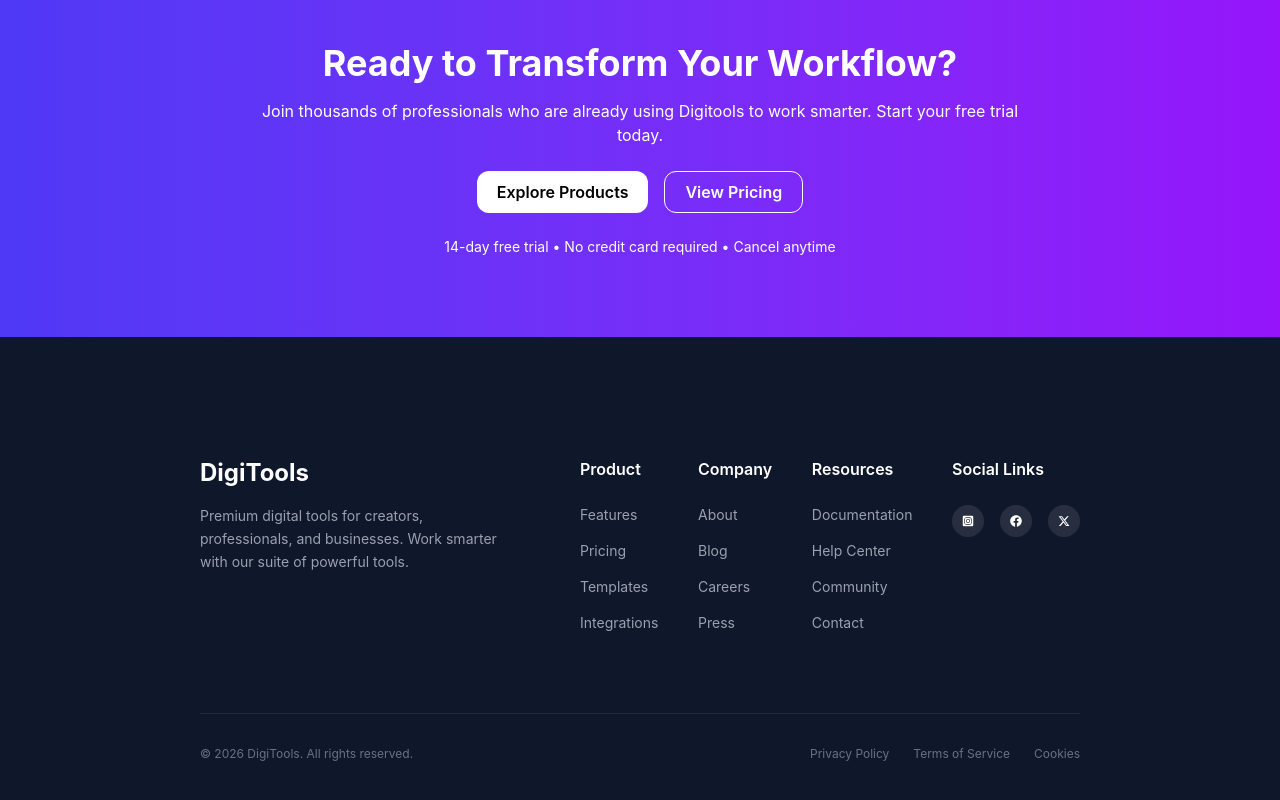
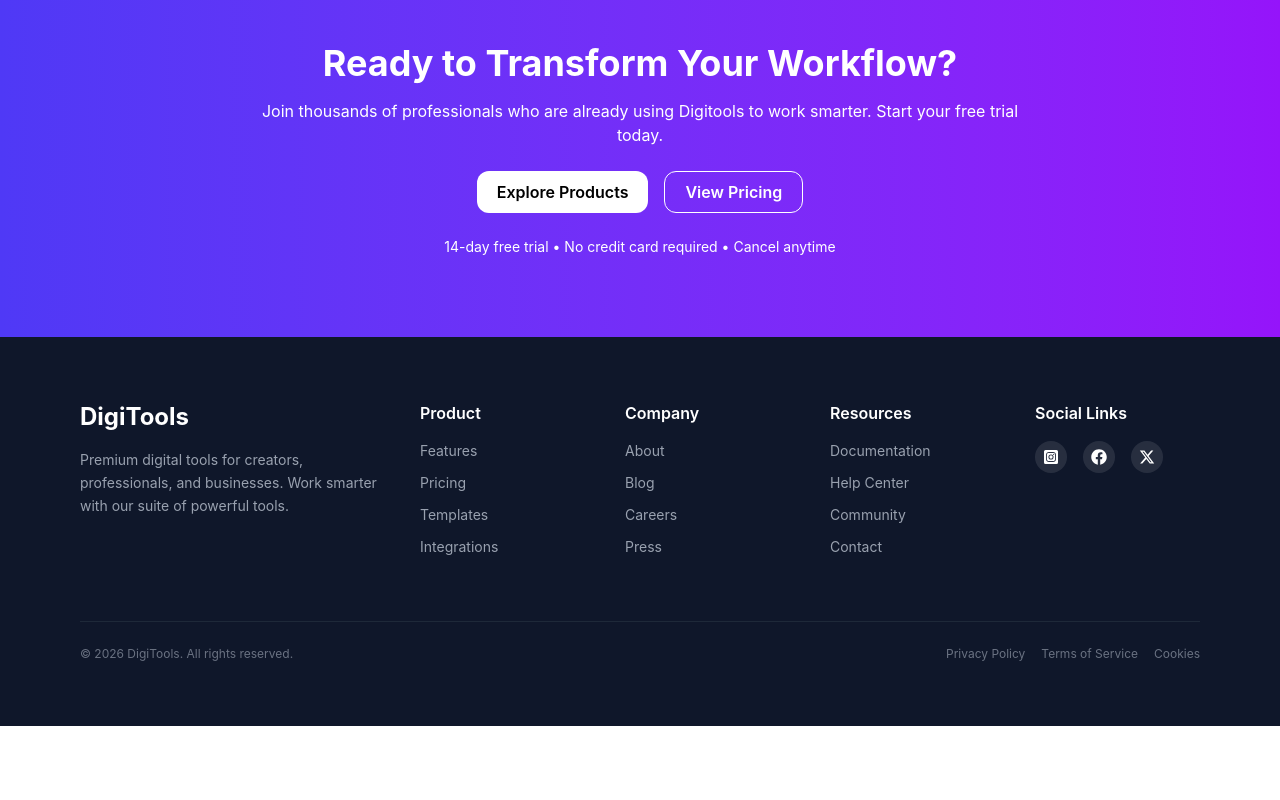
Before and after one commit to pialahmed513-commits/B13-A6-Parvez-Ahmed-Pial, a React (Vite) app: page / in a window 1280 px wide. Shown: the part 3738-4538 px from the top of the page. After the commit the page ends 4464 px from the top, so only its background shows below. Built offline with nearby package versions, Linux system fonts and the light colour scheme.

Commit message:
fixed some bugs

```diff
--- a/src/Component/Footer/Footer.jsx
+++ b/src/Component/Footer/Footer.jsx
@@ -2,11 +2,13 @@ import React from 'react';
 import { FaFacebook } from "react-icons/fa";
 import { FaInstagramSquare } from "react-icons/fa";
 import { FaXTwitter } from "react-icons/fa6";
+
 const Footer = () => {
   return (
-    <footer className="bg-[#0f172a] text-white py-[120px] px-[200px]">
+    <footer className="bg-[#0f172a] text-white py-16 px-5 md:px-10 lg:px-20">
       <div className="max-w-[1200px] mx-auto">
-        <div className="flex justify-between items-start gap-20">
+
+        <div className="flex flex-col lg:flex-row justify-between items-start gap-10">
 
 
           <div className="max-w-[300px]">
@@ -18,11 +20,11 @@ const Footer = () => {
           </div>
 
 
-          <div className="flex flex-1 justify-between">
+          <div className="grid grid-cols-2 sm:grid-cols-2 md:grid-cols-3 lg:grid-cols-4 gap-10 w-full">
 
             <div>
-              <h3 className="font-semibold mb-6">Product</h3>
-              <ul className="space-y-4 text-gray-400 text-sm">
+              <h3 className="font-semibold mb-4">Product</h3>
+              <ul className="space-y-3 text-gray-400 text-sm">
                 <li><a href="#">Features</a></li>
                 <li><a href="#">Pricing</a></li>
                 <li><a href="#">Templates</a></li>
@@ -30,10 +32,9 @@ const Footer = () => {
               </ul>
             </div>
 
-
             <div>
-              <h3 className="font-semibold mb-6">Company</h3>
-              <ul className="space-y-4 text-gray-400 text-sm">
+              <h3 className="font-semibold mb-4">Company</h3>
+              <ul className="space-y-3 text-gray-400 text-sm">
                 <li><a href="#">About</a></li>
                 <li><a href="#">Blog</a></li>
                 <li><a href="#">Careers</a></li>
@@ -41,10 +42,9 @@ const Footer = () => {
               </ul>
             </div>
 
-
             <div>
-              <h3 className="font-semibold mb-6">Resources</h3>
-              <ul className="space-y-4 text-gray-400 text-sm">
+              <h3 className="font-semibold mb-4">Resources</h3>
+              <ul className="space-y-3 text-gray-400 text-sm">
                 <li><a href="#">Documentation</a></li>
                 <li><a href="#">Help Center</a></li>
                 <li><a href="#">Community</a></li>
@@ -52,34 +52,34 @@ const Footer = () => {
               </ul>
             </div>
 
-
             <div>
-              <h3 className="font-semibold mb-6">Social Links</h3>
+              <h3 className="font-semibold mb-4">Social Links</h3>
               <div className="flex gap-4">
-
                 <div className="w-8 h-8 bg-white/10 rounded-full flex items-center justify-center">
-                  <span className="text-xs"><FaInstagramSquare /></span>
+                  <FaInstagramSquare />
                 </div>
                 <div className="w-8 h-8 bg-white/10 rounded-full flex items-center justify-center">
-                  <span className="text-xs"><FaFacebook /></span>
+                  <FaFacebook />
                 </div>
-                <div className="w-8 h-8 bg-white/10 rounded-full flex items-center justify-center ">
-                  <span className="text-xs"><FaXTwitter /></span>
+                <div className="w-8 h-8 bg-white/10 rounded-full flex items-center justify-center">
+                  <FaXTwitter />
                 </div>
               </div>
             </div>
+
           </div>
         </div>
 
-        {/* Bottom Bar */}
-        <div className="mt-[80px] pt-8 border-t border-gray-800 flex justify-between items-center text-xs text-gray-500">
+
+        <div className="mt-16 pt-6 border-t border-gray-800 flex flex-col md:flex-row justify-between items-center gap-4 text-xs text-gray-500">
           <p>© 2026 DigiTools. All rights reserved.</p>
-          <div className="flex gap-6">
+          <div className="flex gap-4 flex-wrap justify-center">
             <a href="#">Privacy Policy</a>
             <a href="#">Terms of Service</a>
             <a href="#">Cookies</a>
           </div>
         </div>
+
       </div>
     </footer>
   );
--- a/src/Component/SelectedCard/SelectedCard.jsx
+++ b/src/Component/SelectedCard/SelectedCard.jsx
@@ -3,11 +3,11 @@ const SelectedCard = ({ cart, handleRemove, handleCheckout }) => {
 
     return (
         <div className="max-w-3xl mx-auto py-10 animate-fade-in">
-            <h2 className="text-3xl font-black mb-10 text-center text-gray-800 ">Your Shopping Cart</h2>
+            <h2 className="text-2xl font-black mb-10 text-center">Your Shopping Cart</h2>
 
             {cart.length === 0 ? (
                 <div className="text-center py-24 bg-gray-50 rounded-[40px] border-4  border-gray-200">
-                    <p className="text-3xl font-bold text-gray-300 italic mb-4">Cart is empty! </p>
+                    <p className="text-2xl font-bold text-gray-300 mb-4">Cart is empty! </p>
                     <p className="text-gray-400">Add some tools to power up your workflow.</p>
                 </div>
             ) : (
@@ -17,10 +17,10 @@ const SelectedCard = ({ cart, handleRemove, handleCheckout }) => {
                         {cart.map(item => (
                             <div key={item.id} className="flex items-center justify-between p-6 bg-white shadow-lg rounded-3xl border border-gray-50 hover:border-blue-100 transition-all">
                                 <div className="flex items-center gap-6">
-                                    <span className="text-5xl bg-gray-100 p-3 rounded-2xl">{item.icon}</span>
+                                    <span className="text-2xl bg-gray-100 p-3 rounded-2xl">{item.icon}</span>
                                     <div>
-                                        <h4 className="font-extrabold text-xl text-gray-800">{item.name}</h4>
-                                        <p className="text-[#4F39F6] font-black text-lg">${item.price}</p>
+                                        <h4 className="font-extrabold text-xl">{item.name}</h4>
+                                        <p className="text-[#4F39F6] font-black text-xl">${item.price}</p>
                                     </div>
                                 </div>
                                 <button
```
